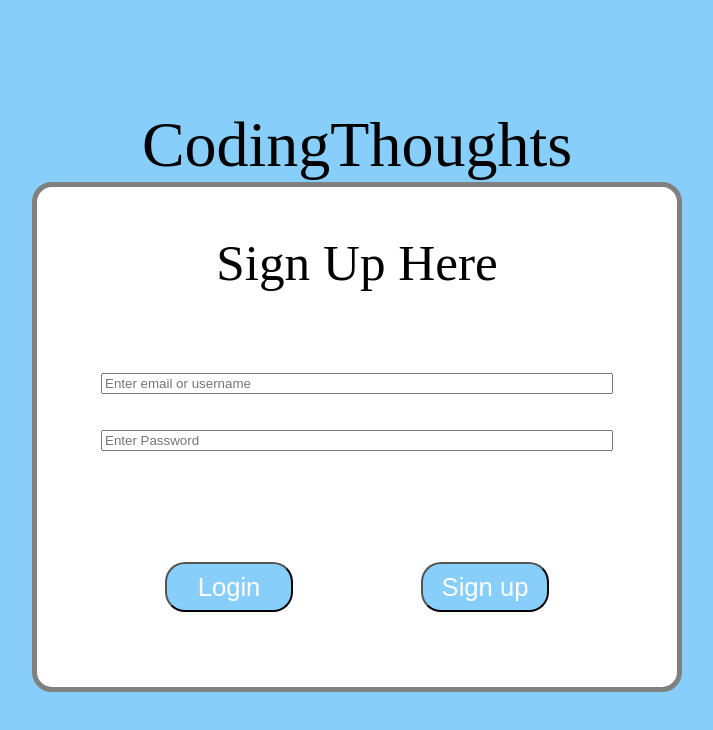
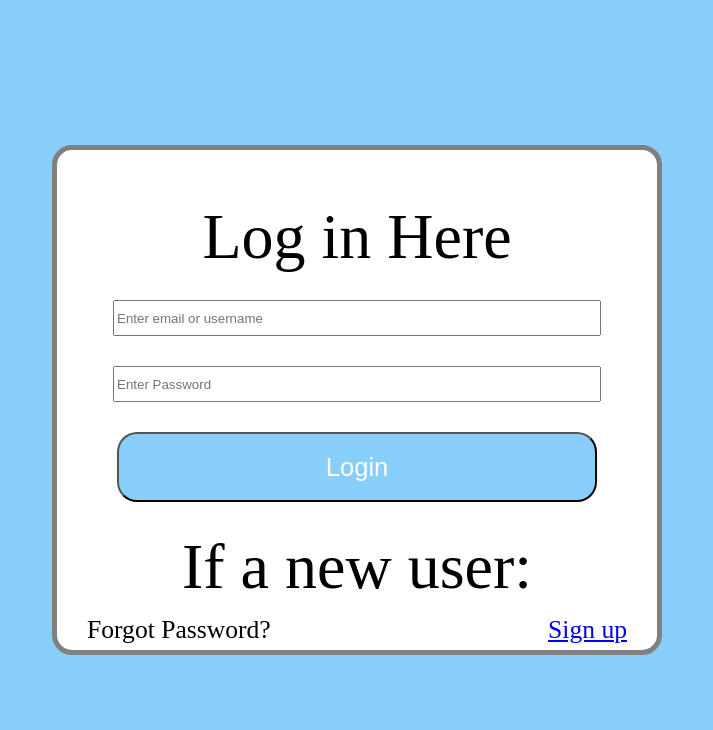
Before and after one commit to DavidSietko/codingThoughts, a Next.js app in the folder codingthoughts/: page /login in a window 1280 px wide. Shown: the top 730 px of the page, without its empty margins (283-996 px from the left). Built offline with nearby package versions, Linux system fonts and the light colour scheme.

Commit message:
finished main styling for login form , will need to add user authentication later

```diff
--- a/codingthoughts/src/app/globals.css
+++ b/codingthoughts/src/app/globals.css
@@ -21,11 +21,13 @@ button:active {
   --secondary: white;
 
   --title-size: clamp(36px, 5vw, 72px);
-  --small-title-size: clamp(24px, 4vw, 60px);
+  --small-title-size: clamp(24px, 5vw, 72px);
 
   --border-radius: 20px;
 
-  --small-button-width: clamp(50px, 20%, 200px);
-  --small-button-height: 50px;
-  --small-button-font: clamp(1rem, 2vw, 2rem);
+  --small-button-width: clamp(100px, 20%, 200px);
+  --small-button-height: 70px;
+  --small-button-font: clamp(1.4rem, 2vw, 2.2rem);
+
+  --small-font: clamp(1rem, 2vw, 1.6rem);
 }
--- a/codingthoughts/src/app/login/page.tsx
+++ b/codingthoughts/src/app/login/page.tsx
@@ -4,7 +4,6 @@ import styles from "./page.module.css";
 export default function Home() {
     return (
         <div className={styles.container}>
-            <header>CodingThoughts</header>
             <LoginForm/>
         </div>
     );
--- a/codingthoughts/src/components/form/LoginForm.module.css
+++ b/codingthoughts/src/components/form/LoginForm.module.css
@@ -1,9 +1,9 @@
 .container {
     display: flex;
     flex-direction: column;
-    justify-content: center;
+    justify-content: space-evenly;
     align-items: center;
-    width: 50%;
+    width: clamp(300px, 50%, 600px);
     height: 500px;
     background-color: var(--secondary);
 
@@ -14,37 +14,67 @@
 .title {
     display: flex;
     flex-direction: column;
-    justify-content: center;
+    justify-content: flex-start;
     align-items: center;
-    height: 30%;
+    width: 100%;
+    height: 20%;
+    margin-top: 50px;
     font-size: var(--small-title-size);
 }
 
 .entries {
     display: flex;
     flex-direction: column;
-    justify-content: space-evenly;
-    align-items: space-evenly;
+    justify-content: flex-start;
+    align-items: center;
     width: 80%;
-    height: 30%;
+    height: 45%;
+
+    text-align: center;
 }
 
-.buttons {
-    display: flex;
-    flex-direction: row;
-    justify-content: space-evenly;
-    align-items: center;
+.input {
     width: 100%;
-    height: auto;
-    flex: 1;
+    height: 30px;
+    margin-bottom: 30px;
+}
+
+.input:hover {
+    border: 2px solid black;
 }
 
 .container button {
-    width: var(--small-button-width);
+    width: 100%;
     height: var(--small-button-height);
     border-radius: var(--border-radius);
 
     font-size: var(--small-button-font);
     color: var(--secondary);
     background-color: var(--main);
+
 }
+
+.bottom {
+    display: flex;
+    flex-direction: column;
+    justify-content: space-around;
+    align-items: center;
+
+    width: 100%;
+    height: auto;
+    flex: 1;
+
+}
+
+.linksContainer {
+    display: flex;
+    flex-direction: row;
+    width: 90%;
+    height: auto;
+    justify-content: space-between;
+    align-items: center;
+}
+
+.links {
+    font-size: var(--small-font);
+}
--- a/codingthoughts/src/components/form/LoginForm.tsx
+++ b/codingthoughts/src/components/form/LoginForm.tsx
@@ -23,16 +23,18 @@ export default function loginForm() {
 
     return (
         <form className={styles.container}>
-            <div className={styles.title}>
-                <header>Sign Up Here</header>
+            <header className={styles.title}>Log in Here</header>
+            <div className={styles.entries}>
+                <input className={styles.input} onChange={(e) => {setEmail(e.target.value)}} placeholder="Enter email or username"></input>
+                <input className={styles.input} onChange={(e) => {setPassword(e.target.value)}} placeholder="Enter Password"></input>
+                <button className={styles.button} onClick={loginUser}>Login</button>
             </div>
-            <div className={styles.entries}>
-                <input onChange={(e) => {setEmail(e.target.value)}} placeholder="Enter email or username"></input>
-                <input onChange={(e) => {setPassword(e.target.value)}} placeholder="Enter Password"></input>
-            </div>
-            <div className={styles.buttons}>
-                <button onClick={loginUser}>Login</button>
-                <button onClick={signupUser}>Sign up</button>
+            <div className={styles.bottom}>
+                <span>If a new user:</span>
+                <div className={styles.linksContainer}>
+                    <a className={styles.links}>Forgot Password?</a>
+                    <a className={styles.links} href="/signup" rel="Sign up">Sign up</a>
+                </div>
             </div>
         </form>
     );
```
